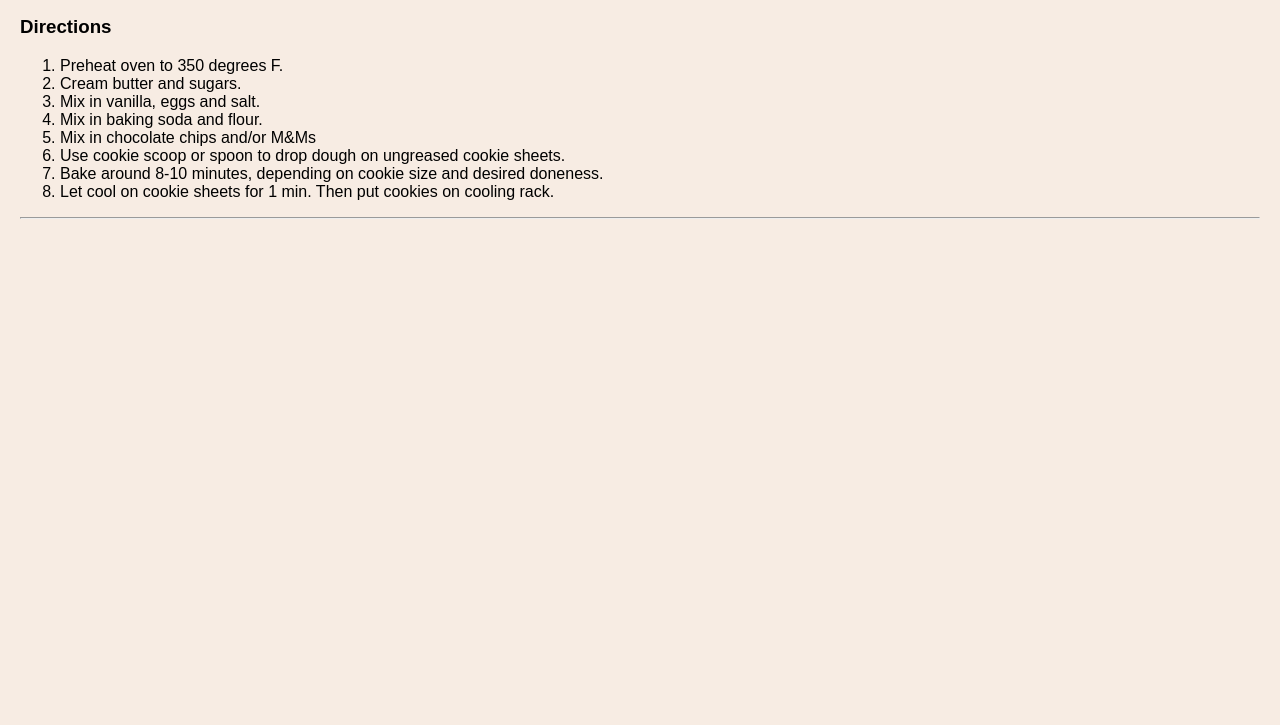
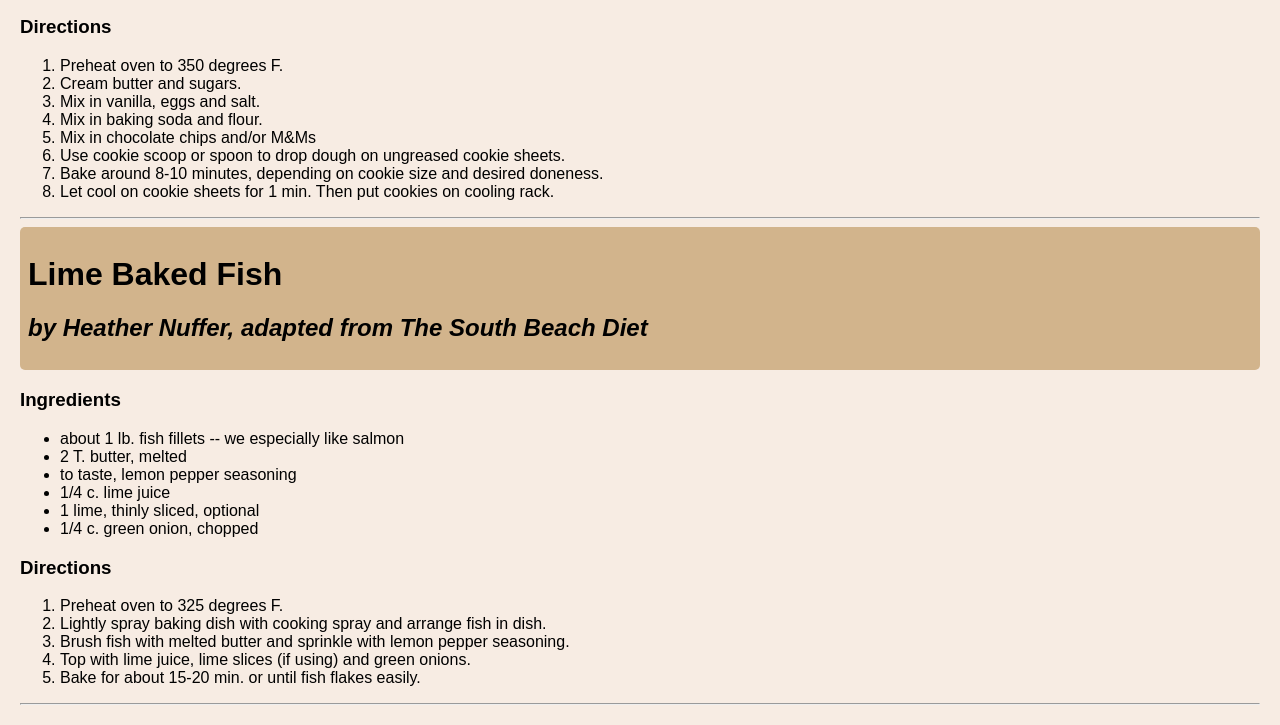
Before and after one commit to ethyl2/handlebar-recipes, a plain HTML site: page index.html in a window 1280 px wide. Shown: the part 2227-2952 px from the top of the page. Before the commit the page ends 2466 px from the top, so only its background shows below. Drawn offline with Linux system fonts and the light colour scheme.

Commit message:
feat: Add fish recipe

```diff
--- a/index.html
+++ b/index.html
@@ -132,7 +132,20 @@
               {"step": "Bake around 8-10 minutes, depending on cookie size and desired doneness."},
               {"step": "Let cool on cookie sheets for 1 min. Then put cookies on cooling rack."}]};
 
-  var contextList = [context1, context2, context3, context4];
+  var context5 = {"title": "Lime Baked Fish", "author": "Heather Nuffer, adapted from The South Beach Diet",
+    "ingredients": [{"amount": "about 1 lb.", "name": "fish fillets -- we especially like salmon"},
+                  {"amount": "2 T.", "name": "butter, melted"},
+                  {"amount": "to taste,", "name": "lemon pepper seasoning"},
+                  {"amount": "1/4 c.", "name": "lime juice"},
+                  {"amount": "1", "name": "lime, thinly sliced, optional"},
+                  {"amount": "1/4 c.", "name": "green onion, chopped"}],
+    "steps": [{"step": "Preheat oven to 325 degrees F."},
+              {"step": "Lightly spray baking dish with cooking spray and arrange fish in dish."},
+              {"step": "Brush fish with melted butter and sprinkle with lemon pepper seasoning."},
+              {"step": "Top with lime juice, lime slices (if using) and green onions."},
+              {"step": "Bake for about 15-20 min. or until fish flakes easily."}]};
+
+  var contextList = [context1, context2, context3, context4, context5];
   for (var i = 0; i<contextList.length; i++) {
     var result = template(contextList[i]);
     var resultDiv = document.createElement('div');
```
